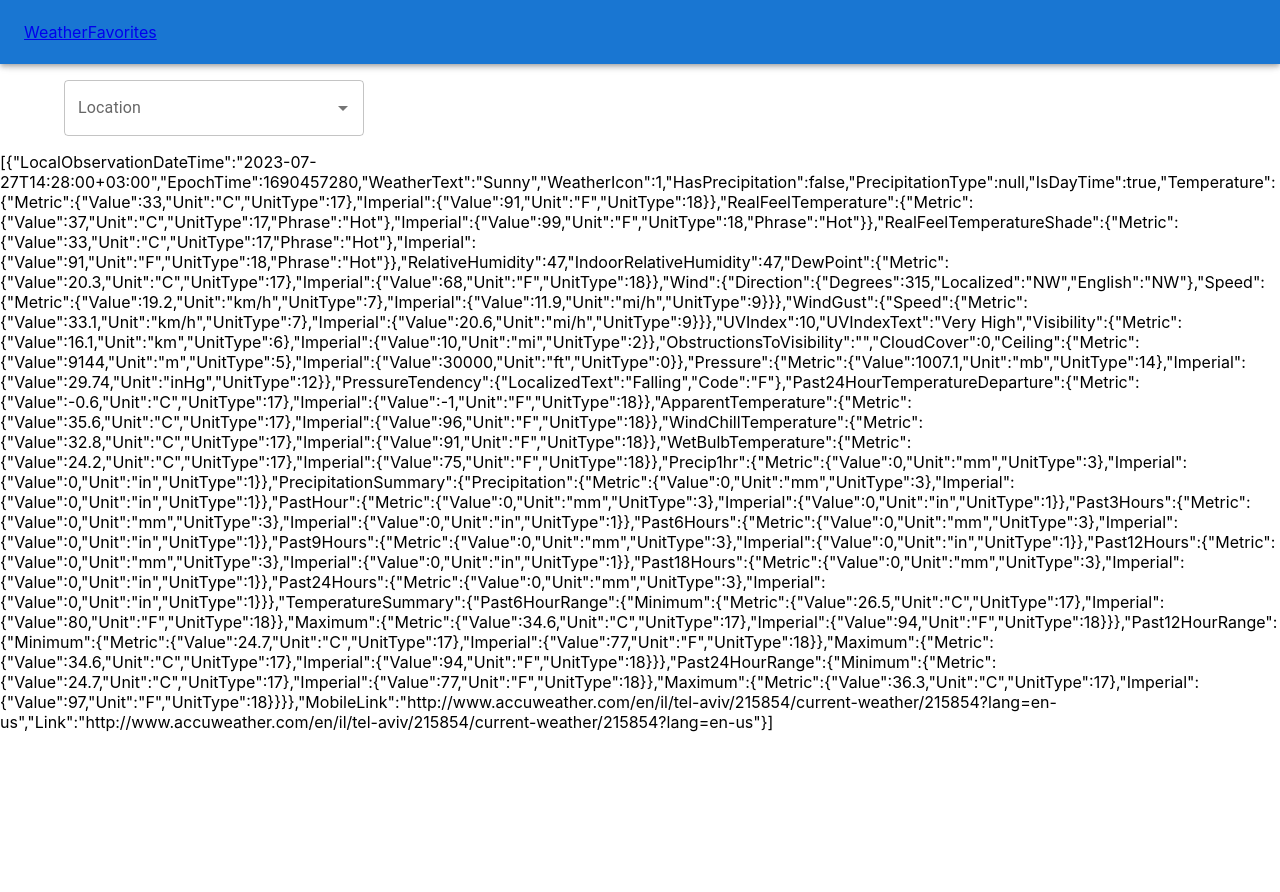
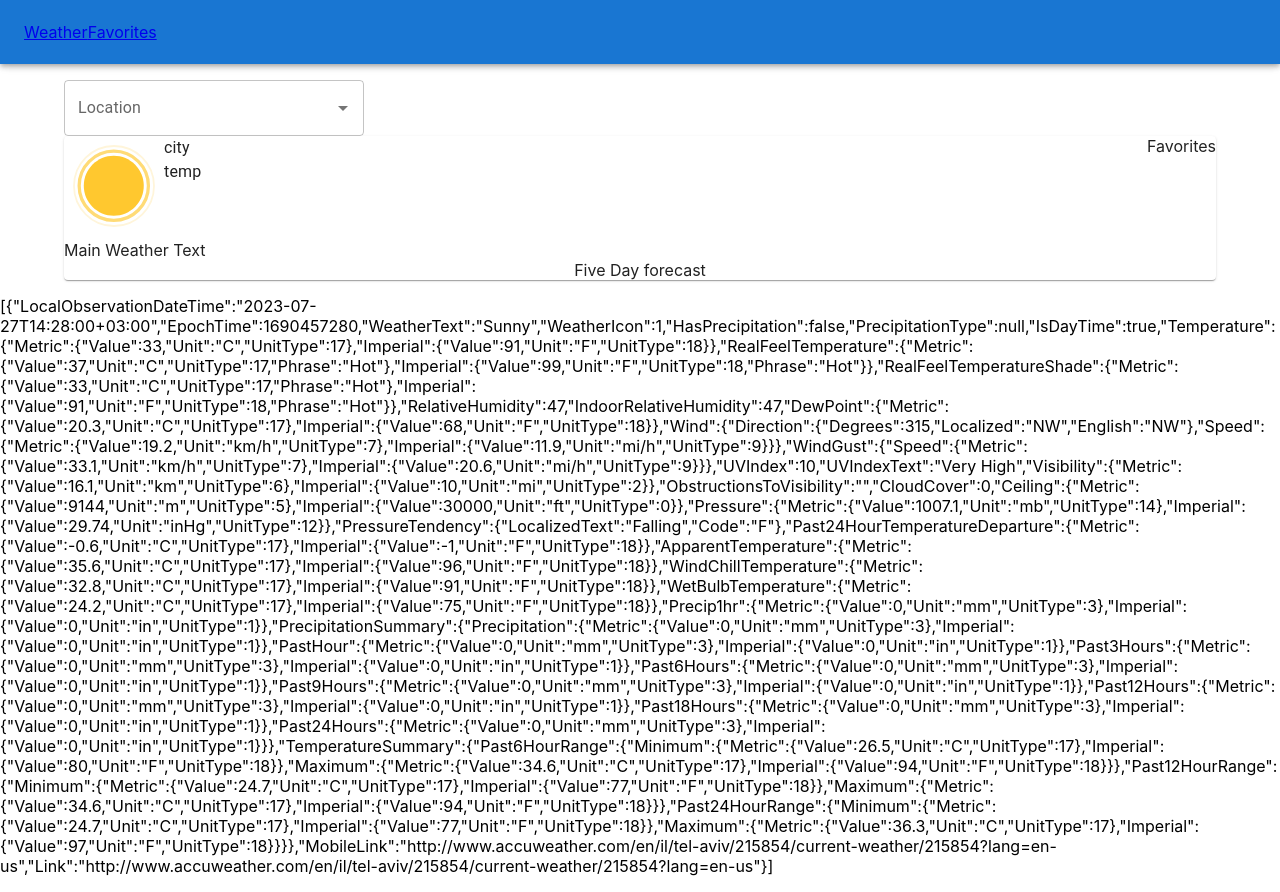
Before and after one commit to GiliEllen/gili-menahem-27-07-2023, a React (Create React App) app in the folder client/: page / in a window 1280 px wide. Before the commit the page ends 800 px from the top, so only its background shows below. Built offline with nearby package versions, Linux system fonts and the light colour scheme.

Commit message:
icorparting lottie

```diff
--- a/client/package.json
+++ b/client/package.json
@@ -5,6 +5,7 @@
   "dependencies": {
     "@emotion/react": "^11.11.1",
     "@emotion/styled": "^11.11.0",
+    "@lottiefiles/react-lottie-player": "^3.5.3",
     "@mui/icons-material": "^5.14.1",
     "@mui/material": "^5.14.2",
     "@reduxjs/toolkit": "^1.9.5",
--- /dev/null
+++ b/client/src/components/WeatherMain.tsx
@@ -0,0 +1,43 @@
+import React from "react";
+import { useAppSelector } from "../app/hooks";
+import { weatherSelector } from "../features/weather/weatherSlice";
+import { Box, Container, Paper, Stack, Typography } from "@mui/material";
+import { Player } from '@lottiefiles/react-lottie-player';
+import * as Sunny from "../assets/animations/sunny.json"
+
+const WeatherMain = () => {
+  const weather = useAppSelector(weatherSelector);
+
+  return (
+    <Container>
+      <Paper>
+        {weather ? (
+          <>
+            <Stack direction={"row"} justifyContent={"space-between"}>
+              <Stack direction={"row"}>
+                <Box>
+                    <Player style={{width: "100px"}} autoplay src={Sunny}></Player>
+                </Box>
+                <Box>
+                    <Typography>city</Typography>
+                    <Typography>temp</Typography>
+                </Box>
+              </Stack>
+              <Box>Favorites</Box>
+            </Stack>
+            <Box>Main Weather Text</Box>
+            <Stack direction={"row"} justifyContent={"space-evenly"}>
+              Five Day forecast
+            </Stack>
+          </>
+        ) : (
+          <Box>
+            <Typography>No weather</Typography>
+          </Box>
+        )}
+      </Paper>
+    </Container>
+  );
+};
+
+export default WeatherMain;
--- a/client/src/views/WeatherPage.tsx
+++ b/client/src/views/WeatherPage.tsx
@@ -3,6 +3,7 @@ import Header from '../components/Header'
 import Search from '../components/Search'
 import { useAppSelector } from '../app/hooks'
 import { weatherSelector } from '../features/weather/weatherSlice'
+import WeatherMain from '../components/WeatherMain'
 
 const WeatherPage = () => {
 
@@ -11,6 +12,7 @@ const WeatherPage = () => {
     <div>
       <Header/>
       <Search/>
+      <WeatherMain/>
       {weather ? <p> {JSON.stringify(weather)}</p> : null}
     </div>
   )
```
Also changed, not shown: client/src/assets/animations/sunny.json (added, +1 -0 lines), 1 other file (tests, documents, lock files or other folders).
